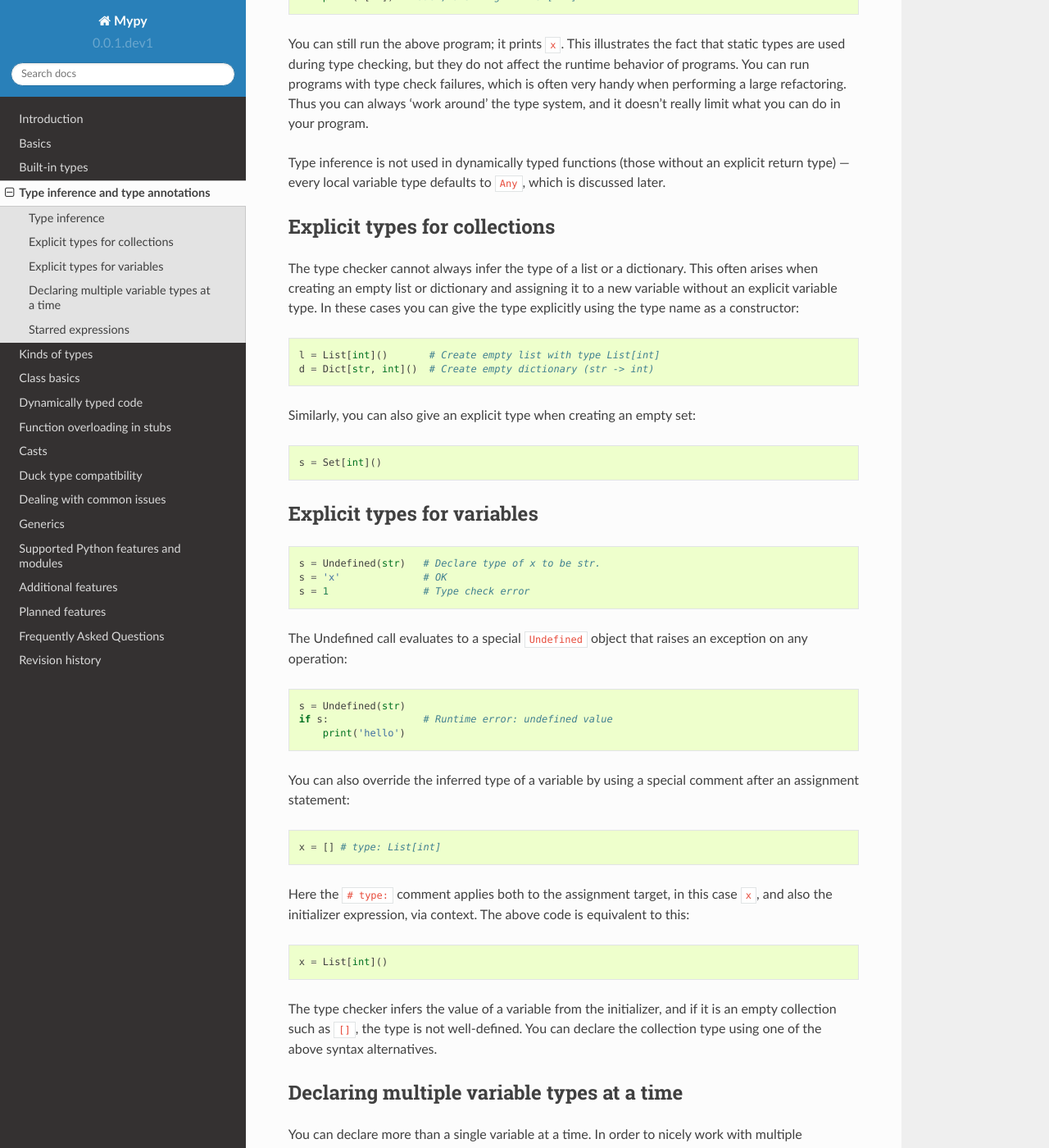
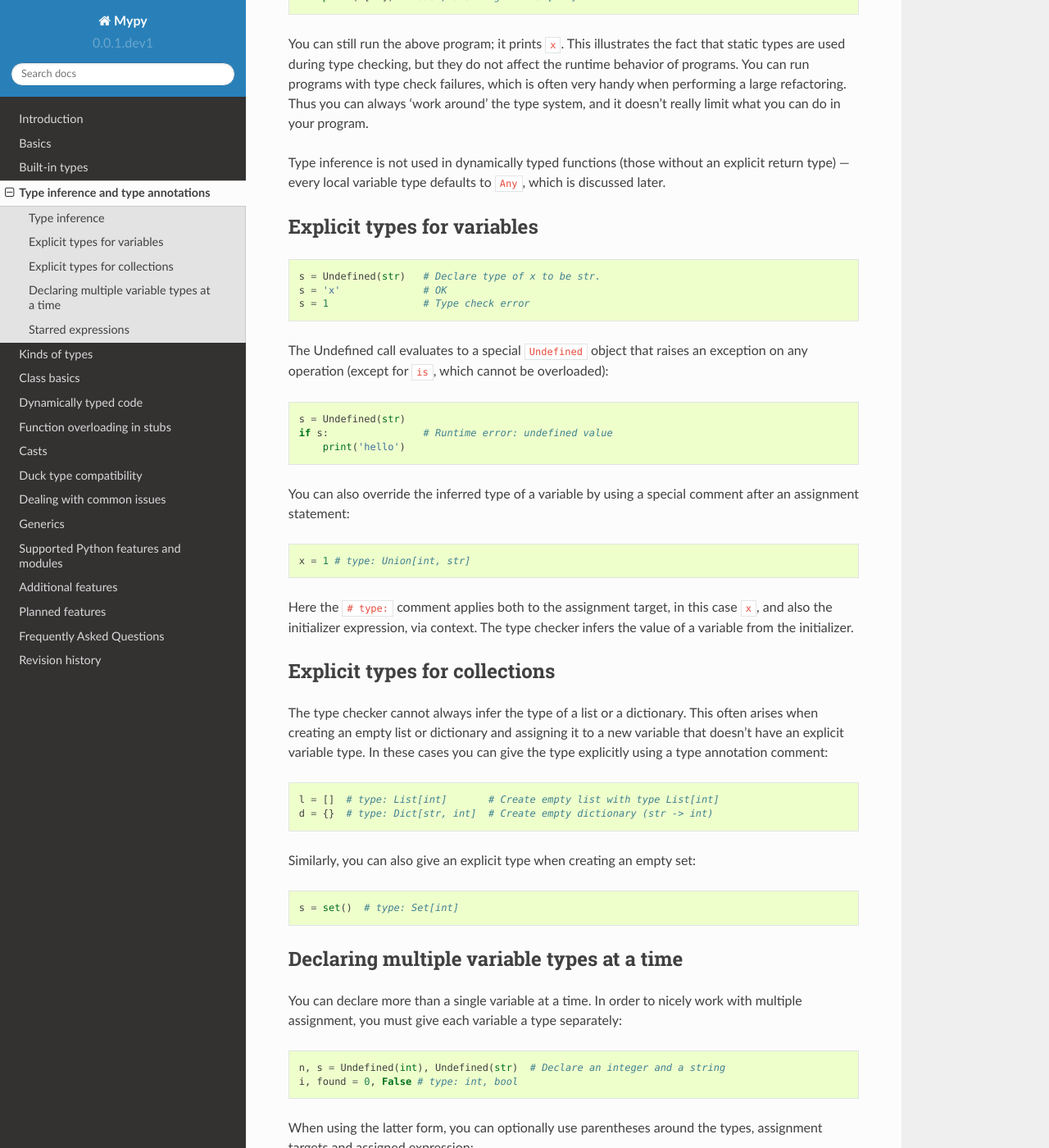
Before and after one commit to lucalysoft/mypy, a Sphinx documentation site: the page built from docs/source/type_inference_and_annotations.rst, in a window 1280 px wide and 1400 px high, scrolled down 907 px. Shown: the whole window at 82% size. Built offline with Sphinx 7.4.7 and the Read the Docs theme 2.0.0, drawn with Linux system fonts in a browser that asks for light colours.

Commit message:
Don't mention type application in documentation

```diff
--- a/docs/source/type_inference_and_annotations.rst
+++ b/docs/source/type_inference_and_annotations.rst
@@ -57,26 +57,6 @@ Type inference is not used in dynamically typed functions (those
 without an explicit return type) — every local variable type defaults
 to ``Any``, which is discussed later.
 
-Explicit types for collections
-******************************
-
-The type checker cannot always infer the type of a list or a
-dictionary. This often arises when creating an empty list or
-dictionary and assigning it to a new variable without an explicit
-variable type. In these cases you can give the type explicitly using
-the type name as a constructor:
-
-.. code-block:: python
-
-   l = List[int]()       # Create empty list with type List[int]
-   d = Dict[str, int]()  # Create empty dictionary (str -> int)
-
-Similarly, you can also give an explicit type when creating an empty set:
-
-.. code-block:: python
-
-   s = Set[int]()
-
 Explicit types for variables
 ****************************
 
@@ -87,7 +67,8 @@ Explicit types for variables
    s = 1                # Type check error
 
 The Undefined call evaluates to a special ``Undefined`` object that
-raises an exception on any operation:
+raises an exception on any operation (except for ``is``, which cannot
+be overloaded):
 
 .. code-block:: python
 
@@ -100,20 +81,31 @@ special comment after an assignment statement:
 
 .. code-block:: python
 
-   x = [] # type: List[int]
+   x = 1 # type: Union[int, str]
 
 Here the ``# type:`` comment applies both to the assignment target, in
-this case ``x``, and also the initializer expression, via context. The
-above code is equivalent to this:
+this case ``x``, and also the initializer expression, via context.
+The type checker infers the value of a variable from the initializer.
+
+Explicit types for collections
+******************************
+
+The type checker cannot always infer the type of a list or a
+dictionary. This often arises when creating an empty list or
+dictionary and assigning it to a new variable that doesn't have an explicit
+variable type. In these cases you can give the type explicitly using
+a type annotation comment:
 
 .. code-block:: python
 
-   x = List[int]()
+   l = []  # type: List[int]       # Create empty list with type List[int]
+   d = {}  # type: Dict[str, int]  # Create empty dictionary (str -> int)
 
-The type checker infers the value of a variable from the initializer,
-and if it is an empty collection such as ``[]``, the type is not
-well-defined. You can declare the collection type using one of the
-above syntax alternatives.
+Similarly, you can also give an explicit type when creating an empty set:
+
+.. code-block:: python
+
+   s = set()  # type: Set[int]
 
 Declaring multiple variable types at a time
 *******************************************
```
Also changed, not shown: docs/source/common_issues.rst (+1 -7 lines), docs/source/generics.rst (+5 -17 lines).
